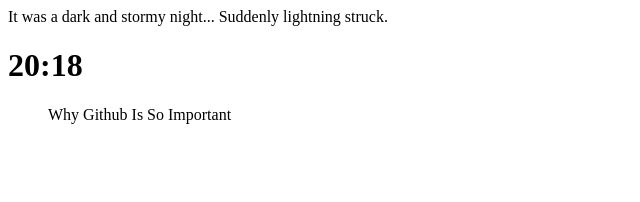
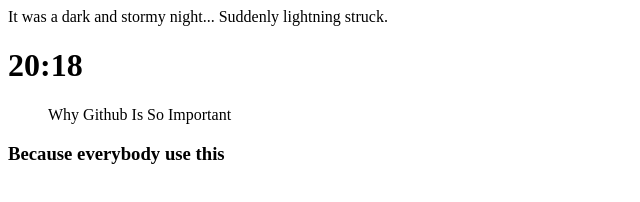
Before and after one commit to Oceanblue713/fireside-story, a plain HTML site: page index.html in a window 1280 px wide. Shown: the whole page, without its empty margins (0-640 px from the left). Drawn offline with Linux system fonts and the light colour scheme.

Commit message:
the answer

```diff
--- a/index.html
+++ b/index.html
@@ -5,5 +5,7 @@
     </p>
     <h1>20:18</h1>
     <ol>Why Github Is So Important</ol>
+    <h3>Because everybody use this</h3>
+
   </body>
 </html>
```
